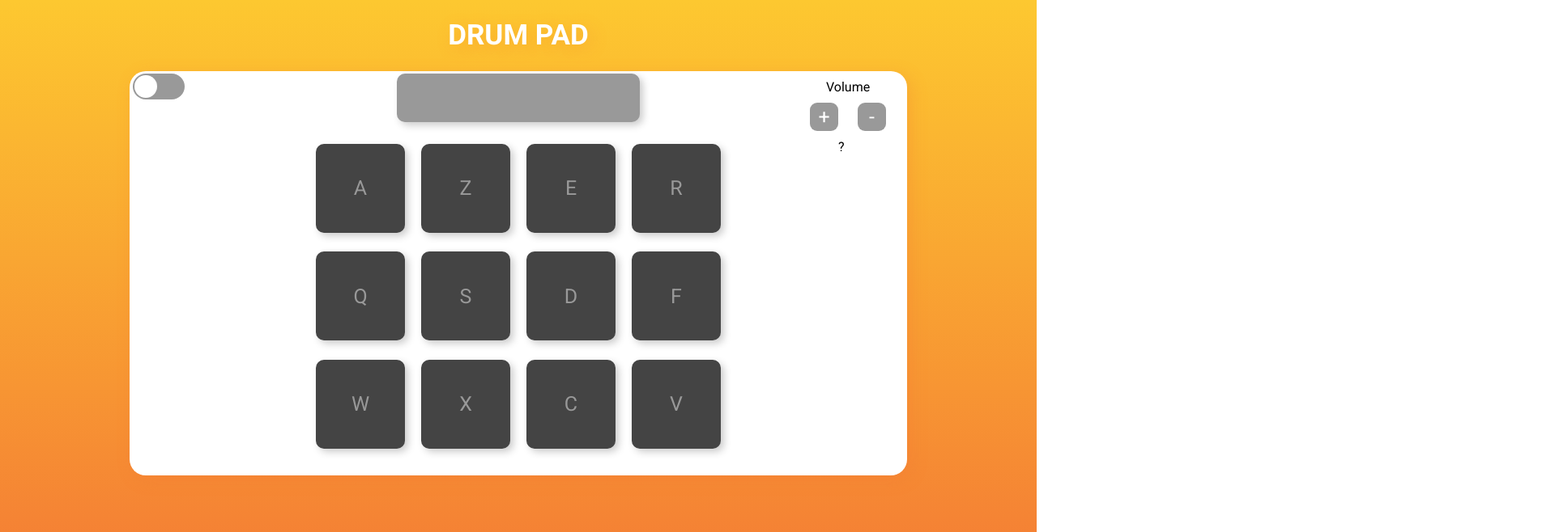
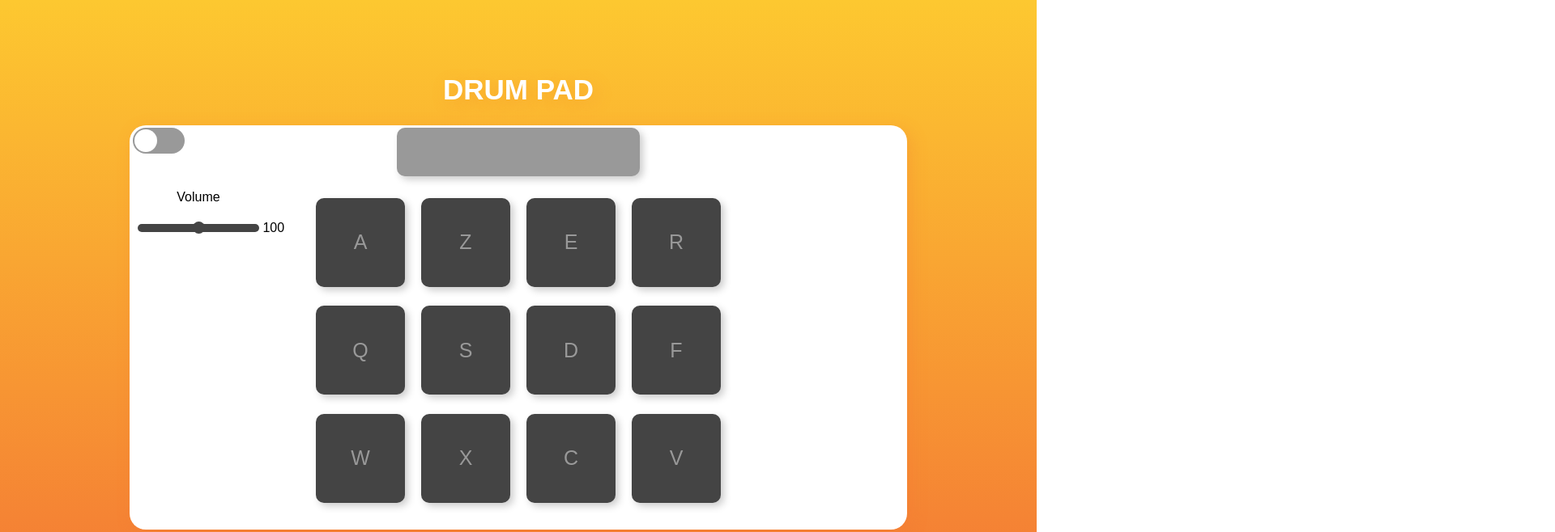
Before and after one commit to Soliman-Halaby/drumPad, a plain HTML site: page index.html in a window 1280 px wide. Shown: the top 658 px of the page at 81% size, 1920 px wide, since content can reach past the window. Drawn offline with Linux system fonts and the light colour scheme.

Commit message:
:construction: Construction of input type range
Input type range construction

```diff
--- a/index.html
+++ b/index.html
@@ -34,10 +34,11 @@
 
         <!-- VOLUME OPTION FEATURE -->
         <div class="volumeContainer">
-            <span class="volumeText">Volume</span></br>
-            <span class="volumePlus">+</span>
-            <span class="volumeLess">-</span></br>
-            <span class="volumeValue">?</span>
+            <span class="volumeText">Volume</span>
+            <div class="range-slider">
+                <input class="range-slider__range" type="range" value="50" min="0" max="100">
+                <span class="range-slider__value">100</span>
+              </div>
         </div>
     </div>
 
--- a/main.css
+++ b/main.css
@@ -190,33 +190,80 @@ ASIDE VOLUME FEATURE
 
 .volumeContainer
 {
+    width: 150px;
     position: relative;
-    top: -470px;
-    left: 840px;
+    top: -400px;
+    left: 10px;
 }
-.volumePlus, .volumeLess
+.volumeText
 {
-    display: inline-block;
-    font-size: 25px;
-    line-height: 35px;
-    width: 35px;
-    height: 35px;
-    border-radius: 9px;
-    background: var(--greyDisplay);
-    color: var(--white);
-    text-decoration: none;
-    text-align: center;
-    cursor: pointer;
-    margin-right: 20px;
-    margin-top: 10px;
-    margin-bottom: 10px;
+    display: flex;
+    justify-content: center
+}
+/************
+
+INPUT TYPE RANGE
+
+*************/
+
+*, *:before, *:after {
+    box-sizing: border-box;
+}
+body {
+    font-family: sans-serif;
+    padding: 60px 20px;
 }
 
-.volumeText
-{
-    margin-left: 20px;
+.range-slider {
+    margin: 20px 0 0 0%;
 }
-.volumeValue
-{
-    margin-left: 35px;
+.range-slider {
+    width: 200px;
 }
+.range-slider__range {
+    -webkit-appearance: none;
+    width: 150px;
+    height: 10px;
+    border-radius: 5px;
+    background: var(--padsRow3);
+    outline: none;
+    padding: 0;
+    margin: 0;
+}
+.range-slider__range::-webkit-slider-thumb {
+    appearance: none;
+    width: 15px;
+    height: 15px;
+    border-radius: 50%;
+    background: var(--padsRow1);
+    cursor: pointer;
+    transition: background-color 0.15s ease-in-out;
+}
+.range-slider__range::-webkit-slider-thumb:hover {
+    background: var(--greyDisplay);
+}
+.range-slider__range:active::-webkit-slider-thumb {
+    background: var(--greyDisplay);
+}
+.range-slider__range::-moz-range-thumb {
+    width: 15px;
+    height: 15px;
+    border: 0;
+    border-radius: 50%;
+    background: var(--padsRow1);
+    cursor: pointer;
+    transition: background-color 0.15s ease-in-out;
+}
+.range-slider__range::-moz-range-thumb:hover {
+    background: var(--greyDisplay);
+}
+.range-slider__range:active::-moz-range-thumb {
+    background: var(--greyDisplay);
+}
+.range-slider__range:focus::-webkit-slider-thumb {
+    box-shadow: 0 0 0 3px #fff, 0 0 0 6px var(--greyDisplay);
+}
+
+input::-moz-focus-inner, input::-moz-focus-outer {
+    border: 0;
+}
```
